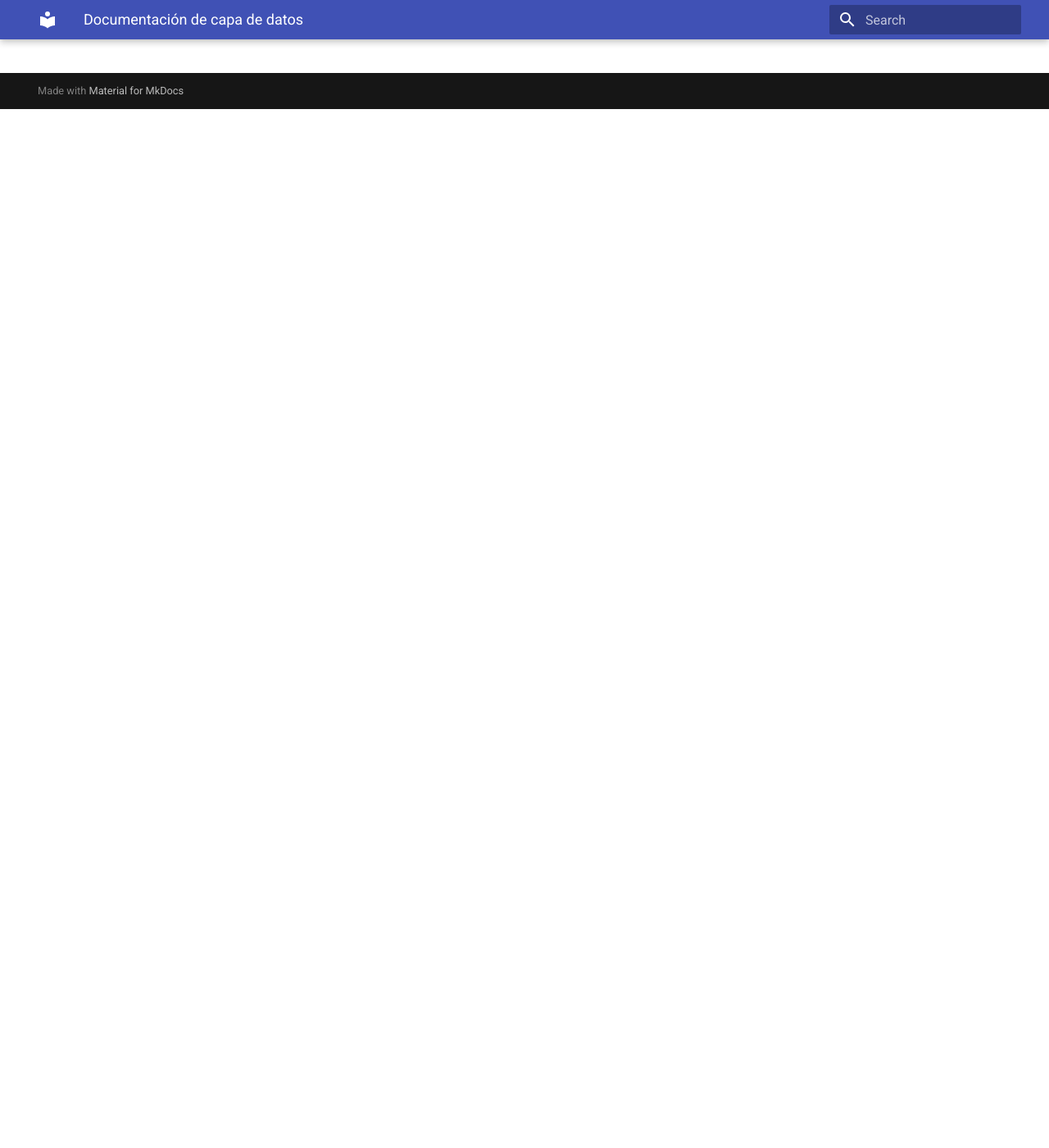
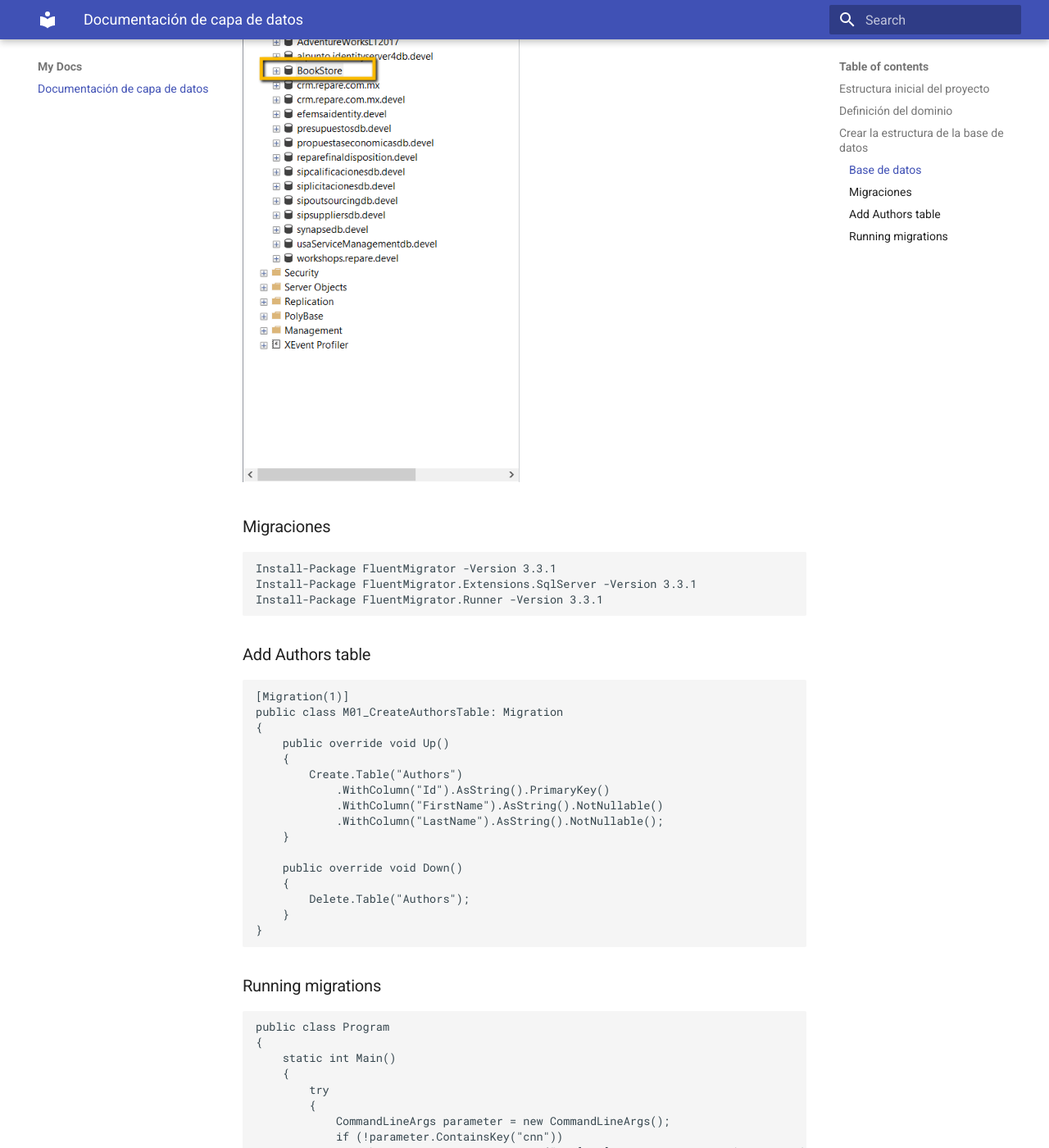
Before and after one commit to apsys-mx/apsys.training.data, an MkDocs documentation site: the page built from docs/index.md, in a window 1280 px wide and 1400 px high, scrolled down 1267 px. Shown: the whole window at 82% size. Built offline with MkDocs 1.6.1 and Material for MkDocs 9.7.7, drawn with Linux system fonts in a browser that asks for light colours; some of the changed text lies outside the part shown.

Commit message:
Create database schema

````diff
--- a/docs/index.md
+++ b/docs/index.md
@@ -29,3 +29,106 @@ public class Author
     public IEnumerable<Book> Books { get; set; }
 }
 ```
+
+## Crear la estructura de la base de datos
+
+### Base de datos
+
+![](img/step02.add_database.png "Database")
+
+### Migraciones
+
+```
+Install-Package FluentMigrator -Version 3.3.1
+Install-Package FluentMigrator.Extensions.SqlServer -Version 3.3.1
+Install-Package FluentMigrator.Runner -Version 3.3.1
+```
+
+### Add Authors table
+
+```c#
+[Migration(1)]
+public class M01_CreateAuthorsTable: Migration
+{
+    public override void Up()
+    {
+        Create.Table("Authors")
+            .WithColumn("Id").AsString().PrimaryKey()
+            .WithColumn("FirstName").AsString().NotNullable()
+            .WithColumn("LastName").AsString().NotNullable();
+    }
+
+    public override void Down()
+    {
+        Delete.Table("Authors");
+    }
+}
+```
+
+### Running migrations
+
+```c#
+public class Program
+{
+    static int Main()
+    {
+        try
+        {
+            CommandLineArgs parameter = new CommandLineArgs();
+            if (!parameter.ContainsKey("cnn"))
+                throw new ArgumentException("No [cnn] parameter received. You need pass the connection string in order to execute the migrations");
+
+            string connectionString = parameter["cnn"];
+            var serviceProvider = CreateServices(connectionString);
+            using var scope = serviceProvider.CreateScope();
+            UpdateDatabase(scope.ServiceProvider);
+            return (int)ExitCode.Success;
+        }
+        catch (Exception ex)
+        {
+            Console.ForegroundColor = ConsoleColor.Red;
+            Console.WriteLine($"Error updating the database schema: {ex.Message}");
+            Console.ResetColor();
+            return (int)ExitCode.UnknownError;
+        }
+    }
+
+    private static IServiceProvider CreateServices(string connectionString)
+    {
+        return new ServiceCollection()
+            .AddFluentMigratorCore()
+            .ConfigureRunner(rb => rb
+                .AddSqlServer2016()
+                .WithGlobalConnectionString(connectionString)
+                .ScanIn(typeof(M01_CreateAuthorsTable).Assembly).For.Migrations())
+            .AddLogging(lb => lb.AddFluentMigratorConsole())
+            .BuildServiceProvider(false);
+    }
+
+    private static void UpdateDatabase(IServiceProvider serviceProvider)
+    {
+        var runner = serviceProvider.GetRequiredService<IMigrationRunner>();
+        runner.MigrateUp();
+    }
+
+}
+
+enum ExitCode
+{
+    Success = 0,
+    UnknownError = 1
+}
+
+class CommandLineArgs : Dictionary<string, string>
+{
+    private const string Pattern = @"\/(?<argname>\w+):(?<argvalue>.+)";
+    private readonly Regex _regex = new Regex(Pattern, RegexOptions.IgnoreCase | RegexOptions.Compiled);
+
+    public CommandLineArgs()
+    {
+        var args = Environment.GetCommandLineArgs();
+        foreach (var match in args.Select(arg => _regex.Match(arg)).Where(m => m.Success))
+            this.Add(match.Groups["argname"].Value, match.Groups["argvalue"].Value);
+    }
+}
+```
````
Also changed, not shown: docs/img/step02.add_database.png (added).
